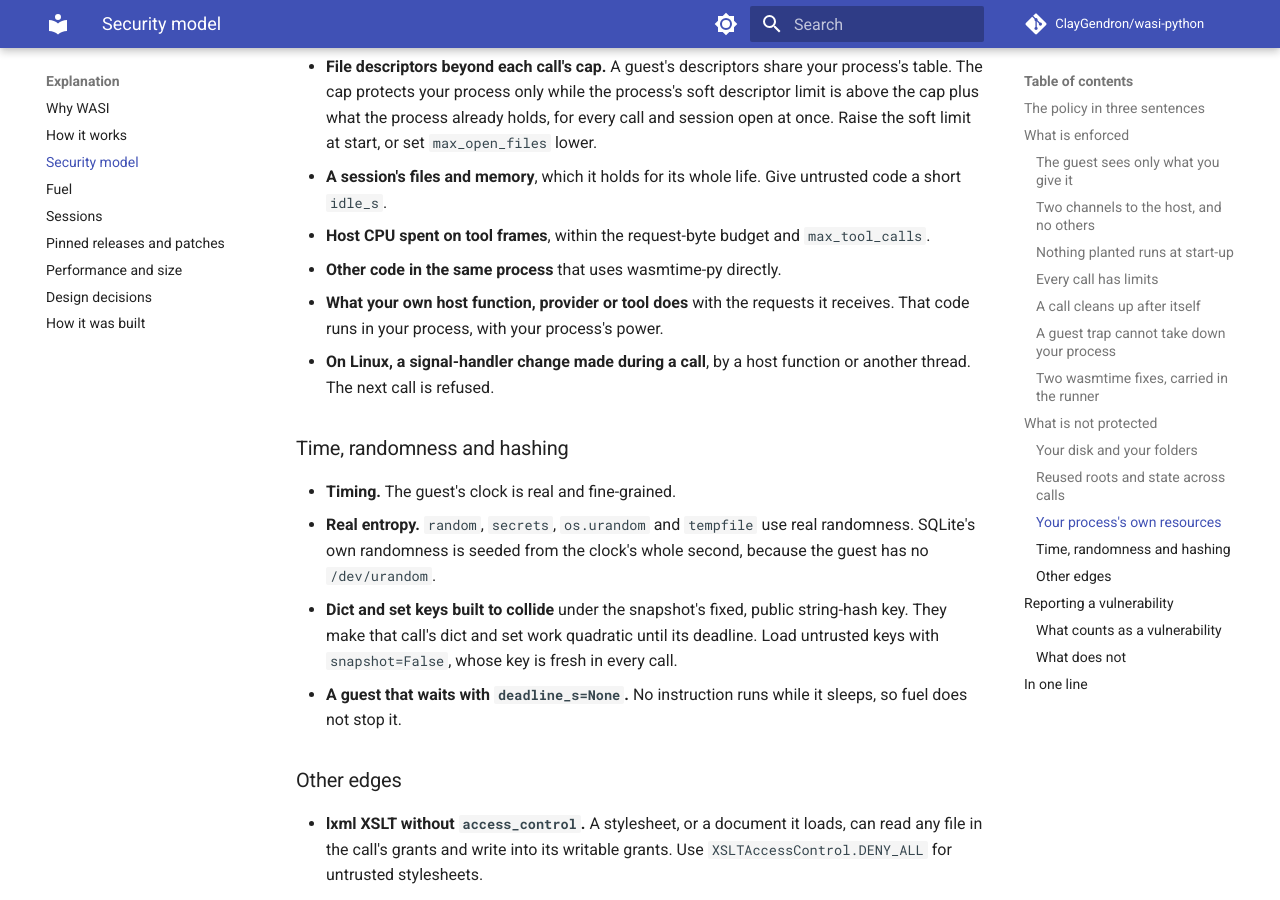
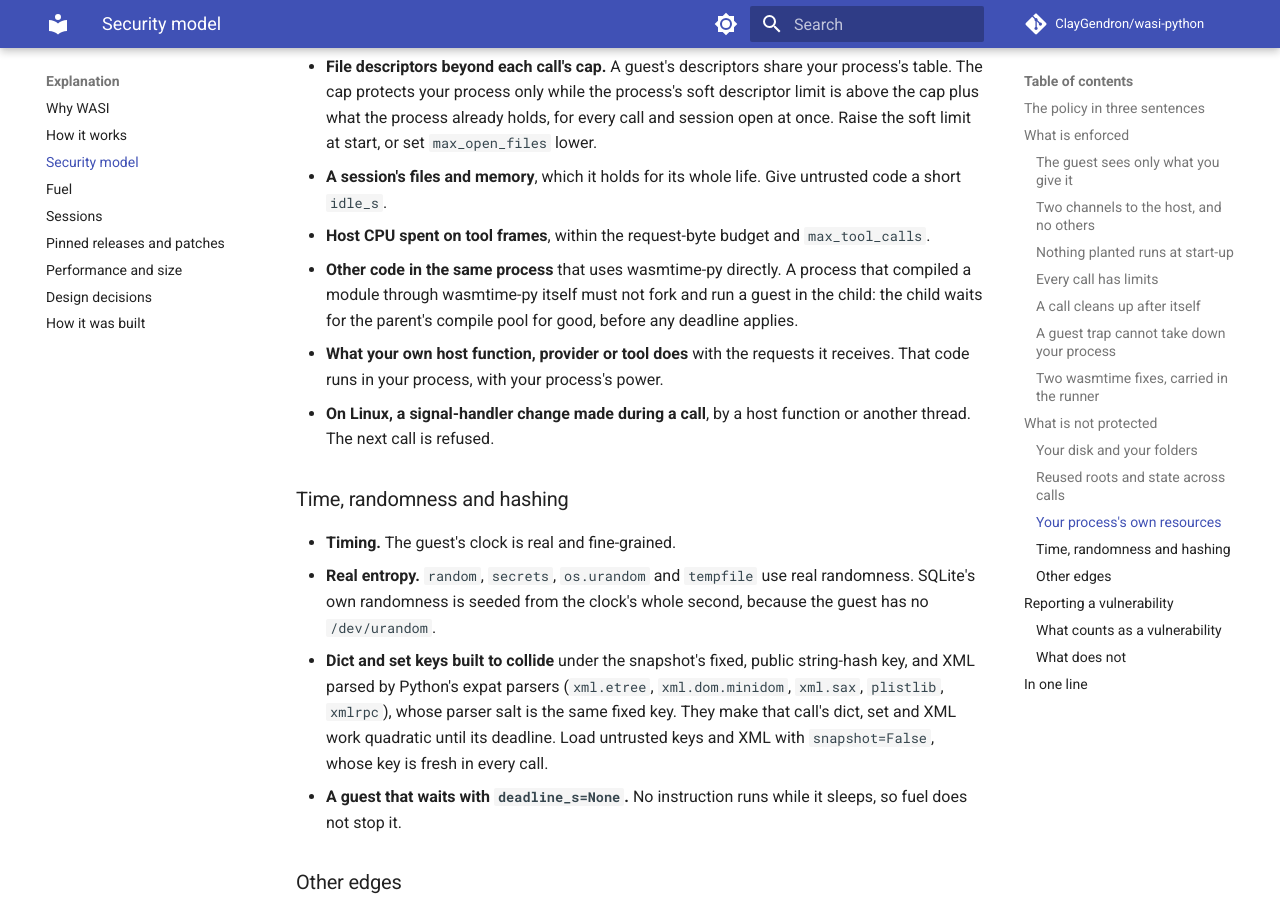
Before and after one commit to ClayGendron/wasi-python, an MkDocs documentation site: the page built from docs/explanation/security-model.md, in a window 1280 px wide and 900 px high, scrolled down 4212 px. Built offline with MkDocs 1.6.1 and Material for MkDocs 9.7.7, drawn with Linux system fonts in a browser that asks for light colours; comment, search, counter and statistics services are not loaded; some of the changed text lies outside the part shown.

Commit message:
137: the security model's three sentences and the CHANGELOG line
security-model.md: the runner refuses a writable grant or root over a module cache (a read-only one is accepted, as grants.md says); XML parsed by the expat parsers (xml.etree, xml.dom.minidom, xml.sax, plistlib, xmlrpc) beside dict and set keys under the snapshot's fixed key, since each parser's salt is that key; a process that compiled a module through wasmtime-py itself must not fork and run a guest. CHANGELOG.md: the line under ### Security in a new 0.1.1 unreleased section, by hand until news files are in use.

Co-Authored-By: Claude Fable 5.1 <noreply@anthropic.com>
Claude-Session: https://claude.ai/code/session_01FZg7sj9WydizfDe18oakTT

```diff
--- a/docs/explanation/security-model.md
+++ b/docs/explanation/security-model.md
@@ -91,7 +91,7 @@ The sandbox stops the guest reaching what it was not given. It does not make eve
 - **File descriptors beyond each call's cap.** A guest's descriptors share your process's table. The cap protects your process only while the process's soft descriptor limit is above the cap plus what the process already holds, for every call and session open at once. Raise the soft limit at start, or set `max_open_files` lower.
 - **A session's files and memory**, which it holds for its whole life. Give untrusted code a short `idle_s`.
 - **Host CPU spent on tool frames**, within the request-byte budget and `max_tool_calls`.
-- **Other code in the same process** that uses wasmtime-py directly.
+- **Other code in the same process** that uses wasmtime-py directly. A process that compiled a module through wasmtime-py itself must not fork and run a guest in the child: the child waits for the parent's compile pool for good, before any deadline applies.
 - **What your own host function, provider or tool does** with the requests it receives. That code runs in your process, with your process's power.
 - **On Linux, a signal-handler change made during a call**, by a host function or another thread. The next call is refused.
 
@@ -99,7 +99,7 @@ The sandbox stops the guest reaching what it was not given. It does not make eve
 
 - **Timing.** The guest's clock is real and fine-grained.
 - **Real entropy.** `random`, `secrets`, `os.urandom` and `tempfile` use real randomness. SQLite's own randomness is seeded from the clock's whole second, because the guest has no `/dev/urandom`.
-- **Dict and set keys built to collide** under the snapshot's fixed, public string-hash key. They make that call's dict and set work quadratic until its deadline. Load untrusted keys with `snapshot=False`, whose key is fresh in every call.
+- **Dict and set keys built to collide** under the snapshot's fixed, public string-hash key, and XML parsed by Python's expat parsers (`xml.etree`, `xml.dom.minidom`, `xml.sax`, `plistlib`, `xmlrpc`), whose parser salt is the same fixed key. They make that call's dict, set and XML work quadratic until its deadline. Load untrusted keys and XML with `snapshot=False`, whose key is fresh in every call.
 - **A guest that waits with `deadline_s=None`.** No instruction runs while it sleeps, so fuel does not stop it.
 
 ### Other edges
```
Also changed, not shown: other parts of docs/explanation/security-model.md (+1 -1 lines), CHANGELOG.md (+1 -0 lines).
